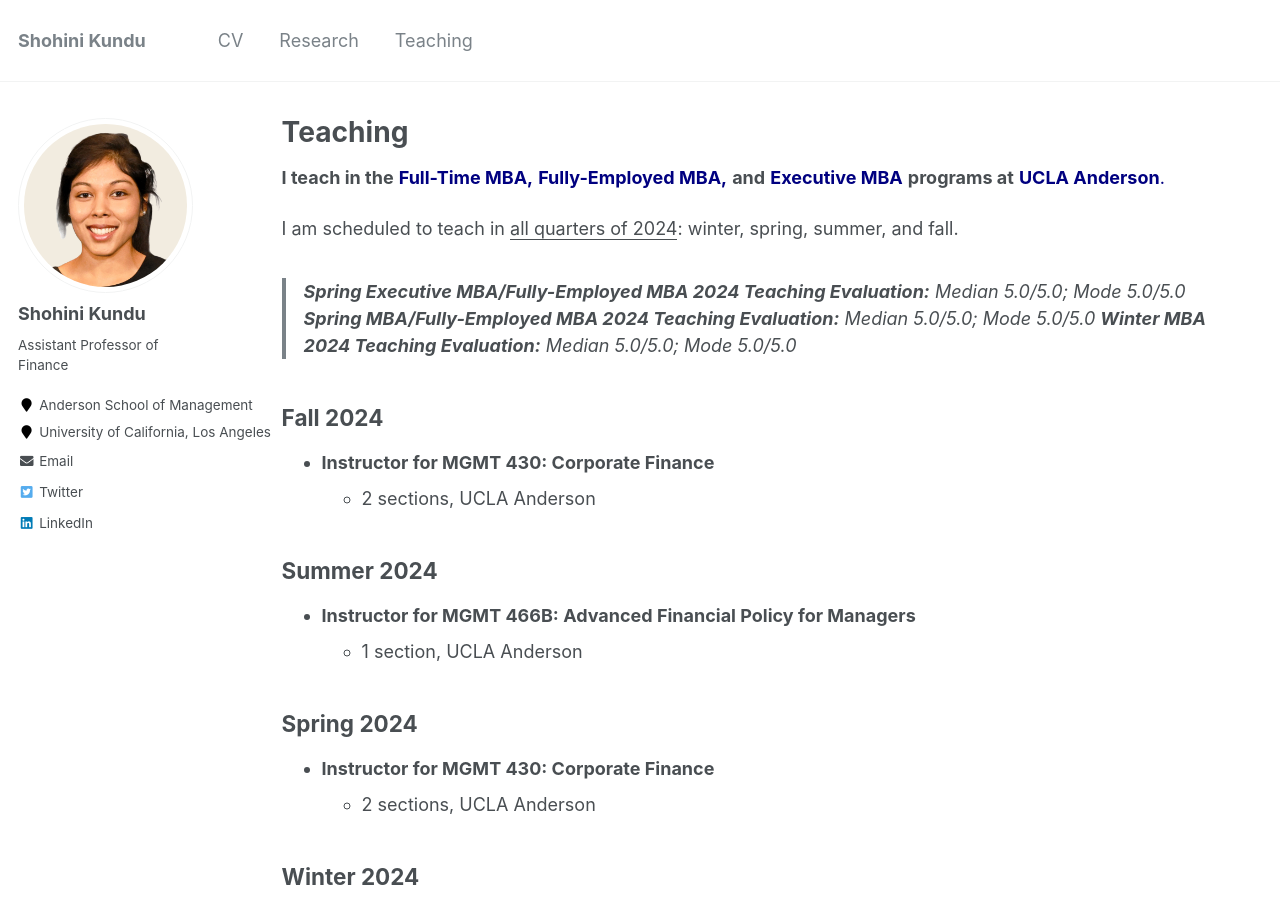
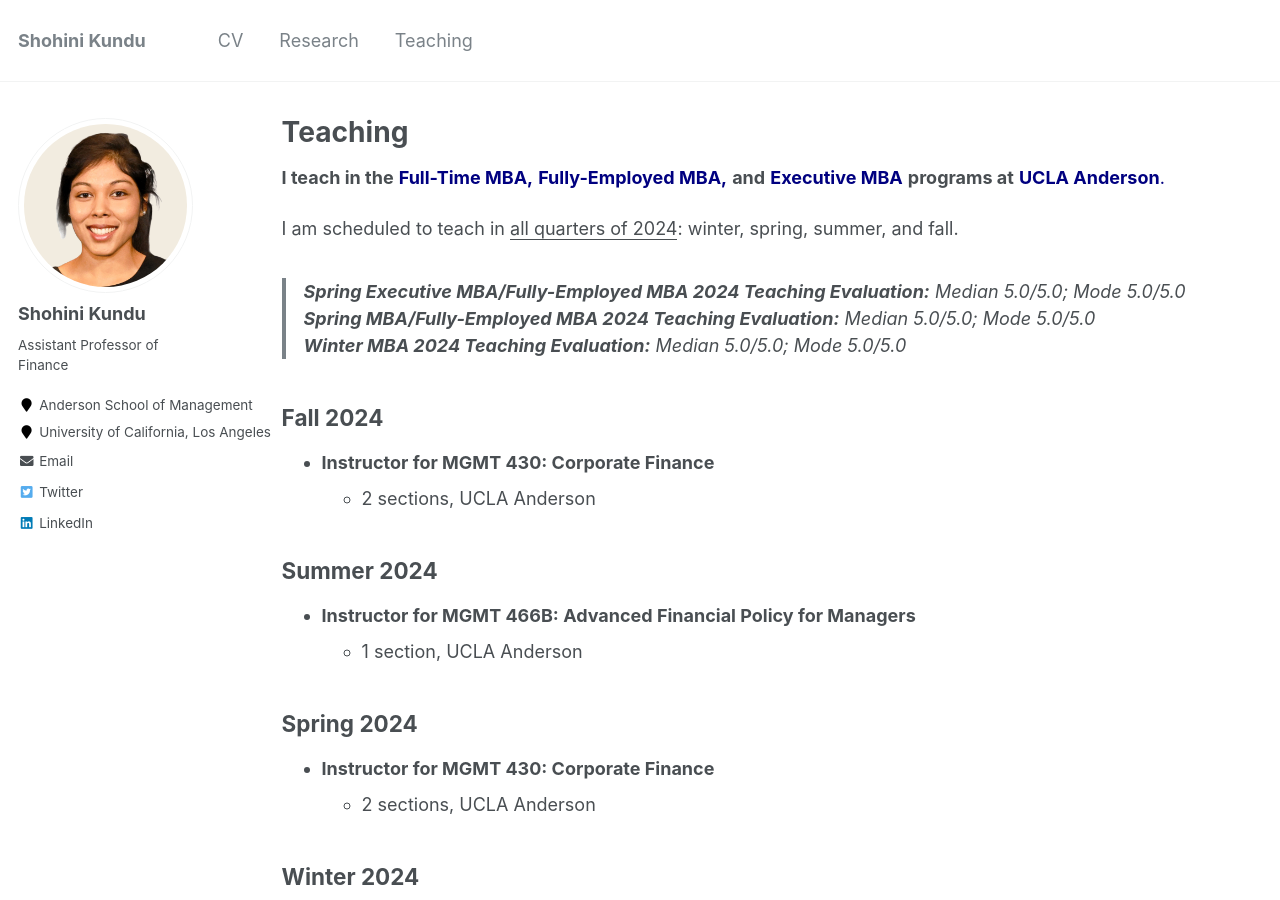
Before and after one commit to shohinikundu/shohinikundu.github.io, a Jekyll site: the page built from _pages/teaching.md, in a window 1280 px wide and 900 px high. Built offline with Jekyll 4.4.1, drawn with Linux system fonts in a browser that asks for light colours.

```diff
--- a/_pages/teaching.md
+++ b/_pages/teaching.md
@@ -8,8 +8,8 @@ author_profile: true
 
 I am scheduled to teach in <ins>all quarters of 2024</ins>: winter, spring, summer, and fall.
 
-> **Spring Executive MBA/Fully-Employed MBA 2024 Teaching Evaluation:** Median 5.0/5.0; Mode 5.0/5.0
-> **Spring MBA/Fully-Employed MBA 2024 Teaching Evaluation:** Median 5.0/5.0; Mode 5.0/5.0
+> **Spring Executive MBA/Fully-Employed MBA 2024 Teaching Evaluation:** Median 5.0/5.0; Mode 5.0/5.0\
+> **Spring MBA/Fully-Employed MBA 2024 Teaching Evaluation:** Median 5.0/5.0; Mode 5.0/5.0\
 > **Winter MBA 2024 Teaching Evaluation:** Median 5.0/5.0; Mode 5.0/5.0
 
 ## Fall 2024
```
